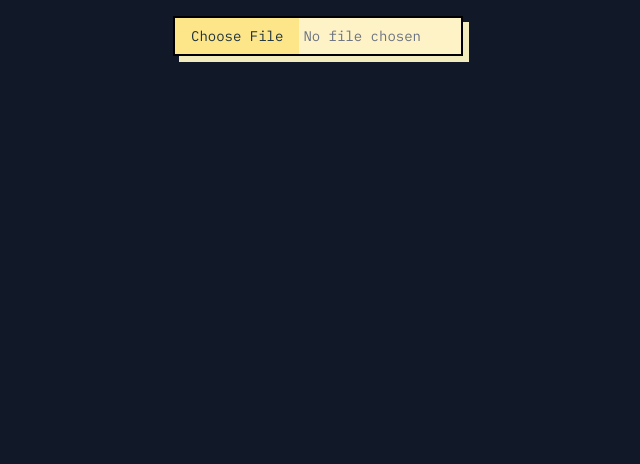
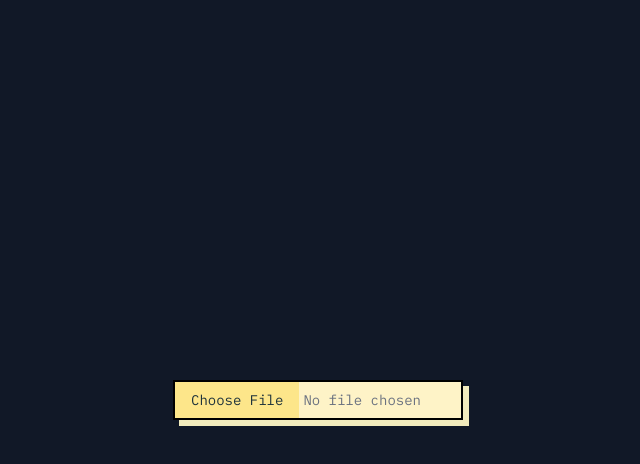
Before and after one commit to KeaCluster/blackwall-visualizer, a React (Vite) app: page / in a window 1280 px wide. Shown: the top 464 px of the page, without its empty margins (322-962 px from the left). Built offline with nearby package versions, Linux system fonts and the light colour scheme.

Commit message:
File check sm commit

```diff
--- a/src/App.tsx
+++ b/src/App.tsx
@@ -7,9 +7,11 @@ function App() {
 
   return (
     <div className="w-screen h-screen bg-gray-900">
-      <div className="flex ietms-center justify-center h-full">
-        <FileUploader onFileSelected={setAudioFile} />
-      </div>
+      {!audioFile && (
+        <div className="flex items-center justify-center h-full">
+          <FileUploader onFileSelected={setAudioFile} />
+        </div>
+      )}
     </div>
   );
 }
```
